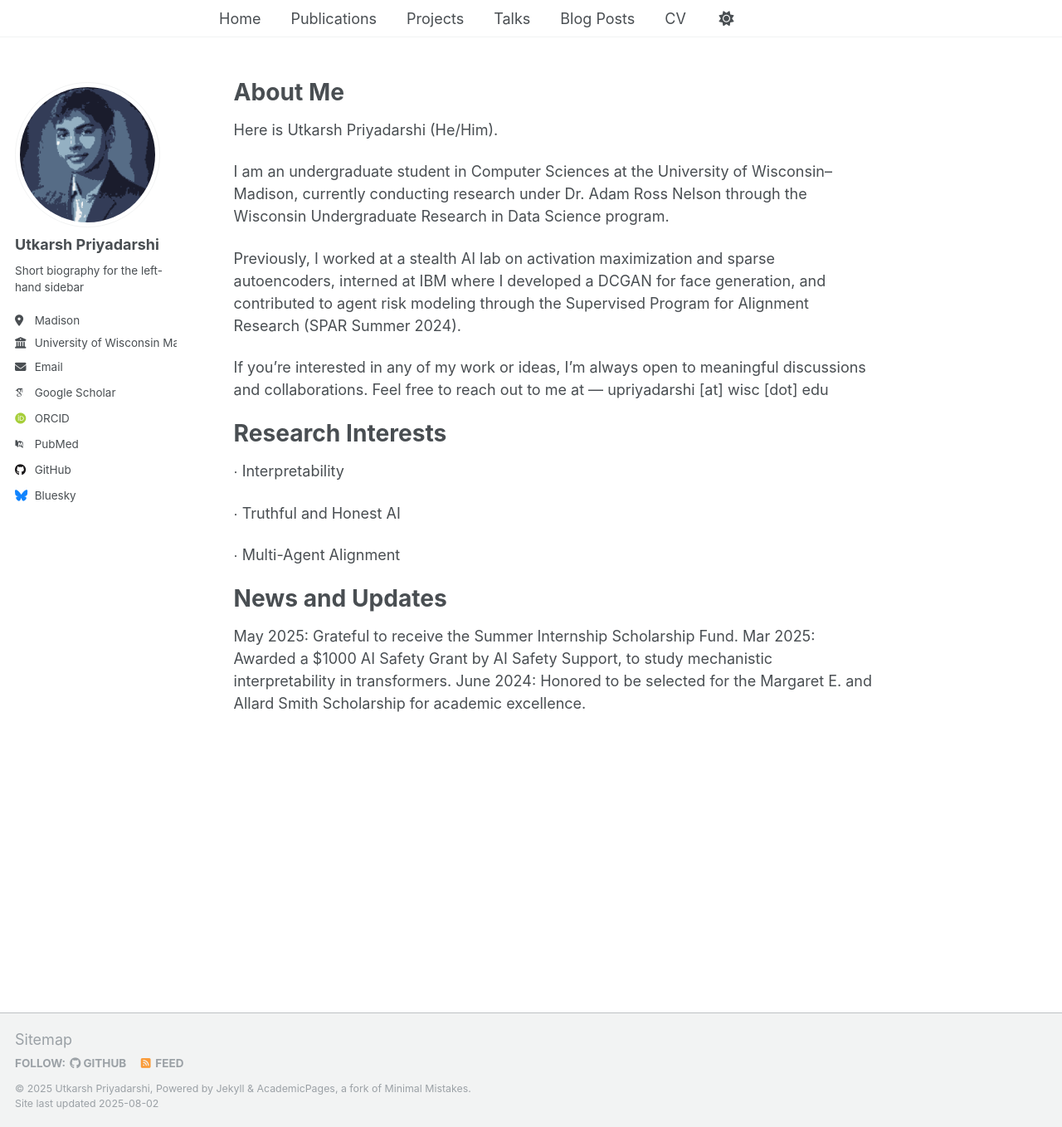
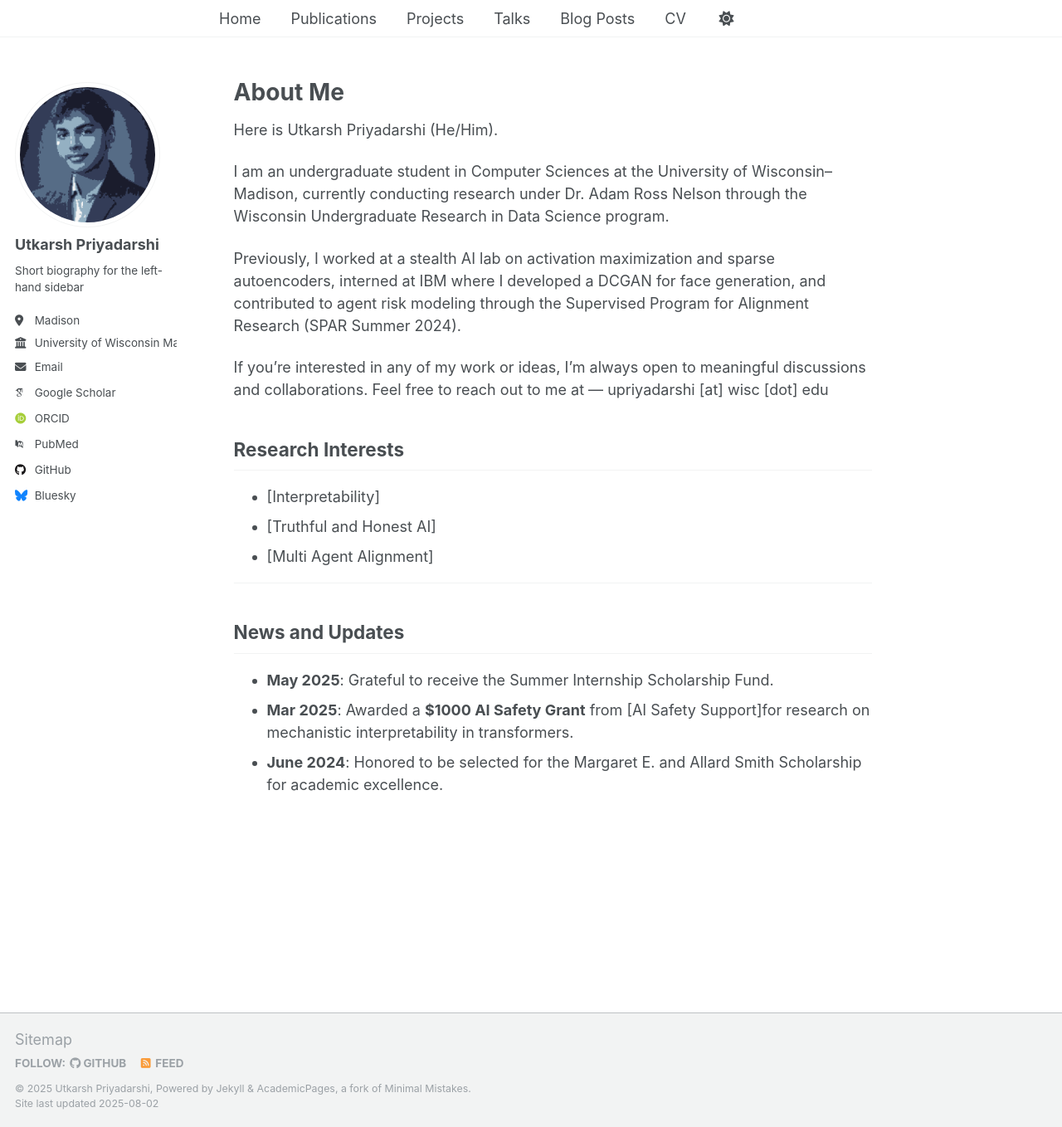
Before and after one commit to priyadarshiutkarsh/priyadarshiutkarsh.github.io, a Jekyll site: the page built from _pages/about.md, in a window 1280 px wide and 1358 px high. Shown: the whole window at 83% size. Built offline with Jekyll 4.4.1, drawn with Linux system fonts in a browser that asks for light colours; some web fonts are replaced.

Commit message:
Update about.md

```diff
--- a/_pages/about.md
+++ b/_pages/about.md
@@ -17,18 +17,16 @@ Previously, I worked at a stealth AI lab on activation maximization and sparse a
 
 If you’re interested in any of my work or ideas, I’m always open to meaningful discussions and collaborations. Feel free to reach out to me at — upriyadarshi [at] wisc [dot] edu
 
-Research Interests
-======
+## Research Interests
 
-∙ Interpretability
+- [Interpretability]
+- [Truthful and Honest AI]
+- [Multi Agent Alignment]
 
-∙ Truthful and Honest AI
+---
 
-∙ Multi-Agent Alignment
+## News and Updates
 
-News and Updates
-======
-
-May 2025: Grateful to receive the Summer Internship Scholarship Fund.
-Mar 2025: Awarded a $1000 AI Safety Grant by AI Safety Support, to study mechanistic interpretability in transformers.
-June 2024: Honored to be selected for the Margaret E. and Allard Smith Scholarship for academic excellence.
+- **May 2025**: Grateful to receive the Summer Internship Scholarship Fund.
+- **Mar 2025**: Awarded a **$1000 AI Safety Grant** from [AI Safety Support]for research on mechanistic interpretability in transformers.
+- **June 2024**: Honored to be selected for the Margaret E. and Allard Smith Scholarship for academic excellence.
```
